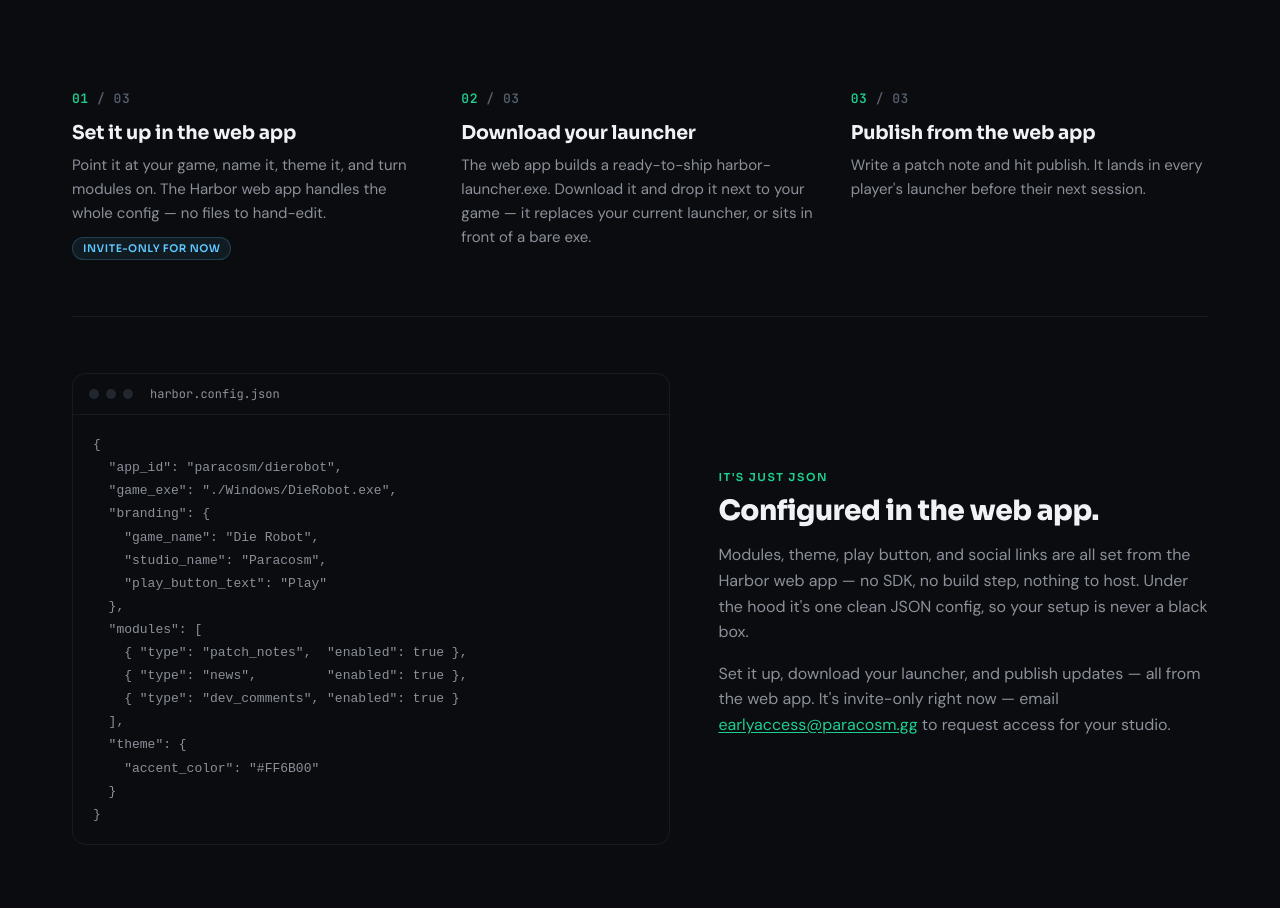
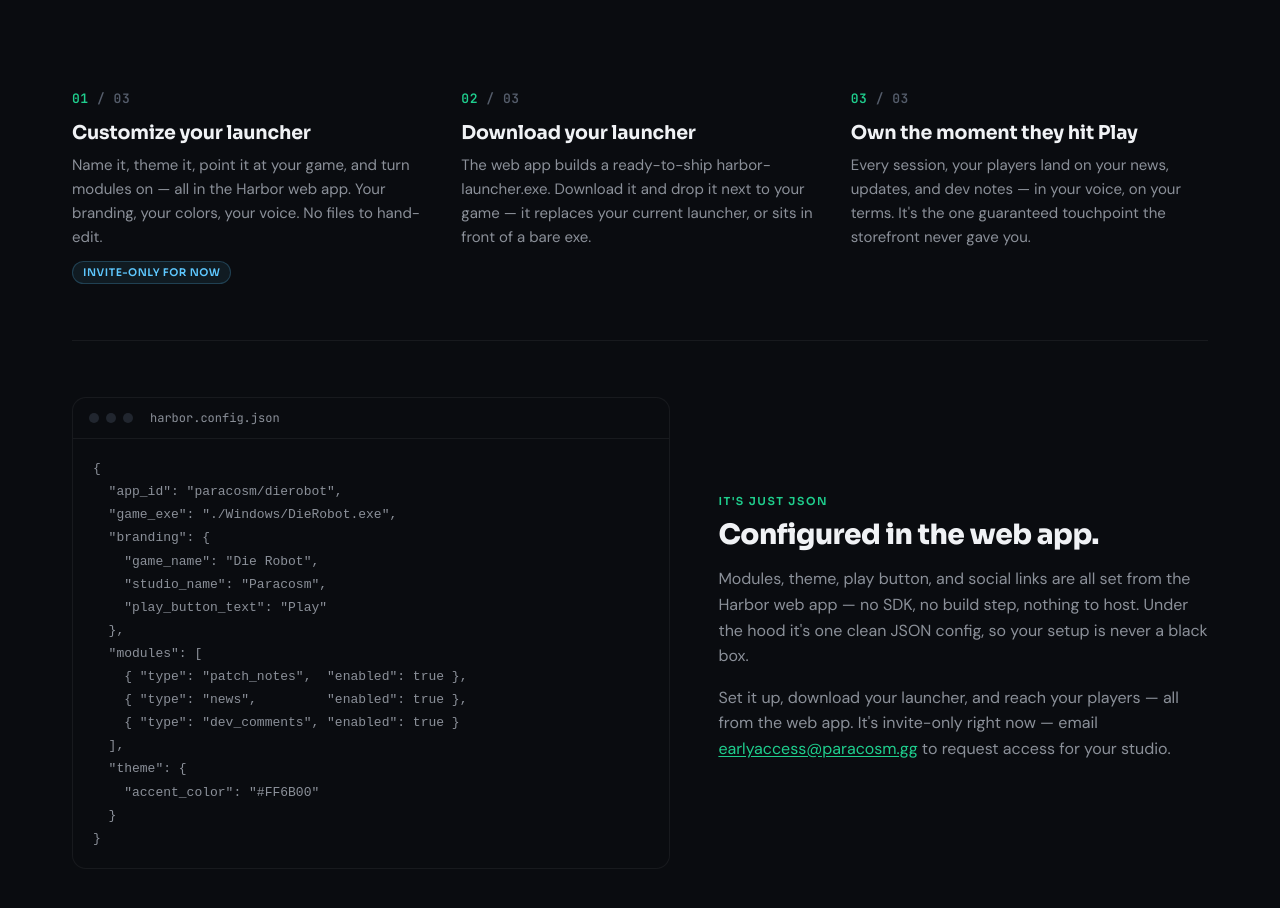
Before and after one commit to unrealrobin/harbor-site, an Astro site: page /how-it-works in a window 1280 px wide. Shown: the part 500-1408 px from the top of the page. Built offline with nearby package versions, Linux system fonts and the light colour scheme; Astro itself is replaced by a stand-in of ours.

Commit message:
har-180: reword how-it-works steps to a benefit-led summary
Drop the technical 'publish' framing from the high-level view:
- Step 1 'Set it up in the web app' -> 'Customize your launcher'
- Step 3 'Publish from the web app' -> 'Own the moment they hit Play'
- JSON section: 'publish updates' -> 'reach your players'

```diff
--- a/src/pages/how-it-works.astro
+++ b/src/pages/how-it-works.astro
@@ -4,8 +4,8 @@ import Base from '../layouts/Base.astro';
 const STEPS = [
   {
     n: '01',
-    title: 'Set it up in the web app',
-    desc: 'Point it at your game, name it, theme it, and turn modules on. The Harbor web app handles the whole config — no files to hand-edit.',
+    title: 'Customize your launcher',
+    desc: 'Name it, theme it, point it at your game, and turn modules on — all in the Harbor web app. Your branding, your colors, your voice. No files to hand-edit.',
     note: 'Invite-only for now',
   },
   {
@@ -15,8 +15,8 @@ const STEPS = [
   },
   {
     n: '03',
-    title: 'Publish from the web app',
-    desc: "Write a patch note and hit publish. It lands in every player's launcher before their next session.",
+    title: 'Own the moment they hit Play',
+    desc: "Every session, your players land on your news, updates, and dev notes — in your voice, on your terms. It's the one guaranteed touchpoint the storefront never gave you.",
   },
 ];
 
@@ -151,7 +151,7 @@ const STATUS_LABEL: Record<string, string> = {
             setup is never a black box.
           </p>
           <p class="json-p">
-            Set it up, download your launcher, and publish updates — all from the web app. It's
+            Set it up, download your launcher, and reach your players — all from the web app. It's
             invite-only right now — email
             <a href="mailto:earlyaccess@paracosm.gg" class="text-teal" style="text-decoration:underline;text-underline-offset:2px;">earlyaccess@paracosm.gg</a>
             to request access for your studio.
```
